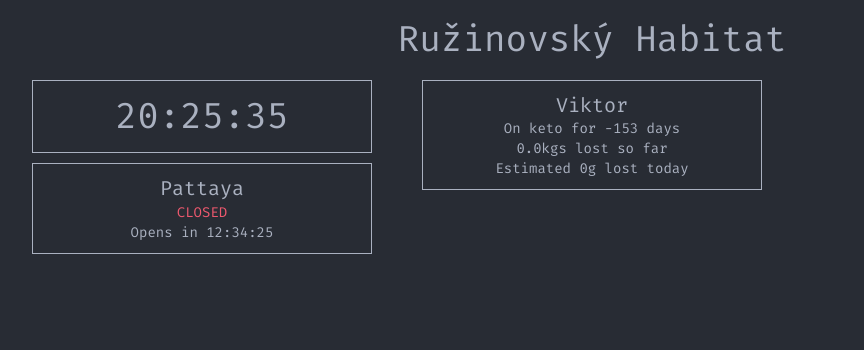
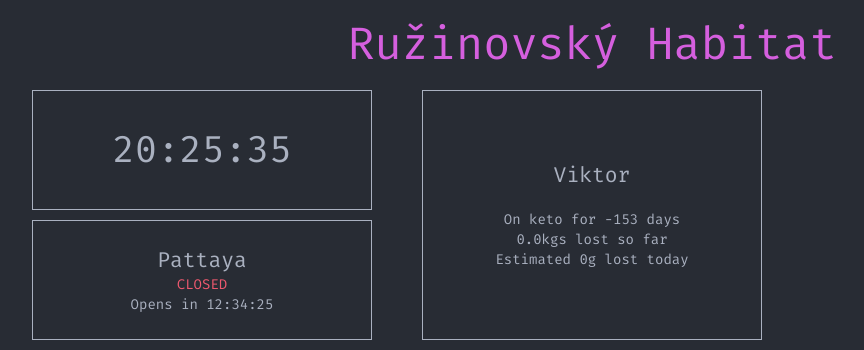
Before and after one commit to viktorsec/dashboard, a React (Create React App) app: page / in a window 1280 px wide. Shown: the top 350 px of the page, without its empty margins (48-912 px from the left). Built offline with nearby package versions, Linux system fonts and the light colour scheme; no server answers.

Commit message:
Improve layout

```diff
--- a/src/App.css
+++ b/src/App.css
@@ -3,14 +3,24 @@ body {
   background-color: #282c34;
   font-family: "Fira Mono", monospace; }
 
-.App {
+.app {
   color: #aab1c0;
   text-align: center; }
 
-.Module {
+.card {
   margin: 1rem;
   padding: 1rem;
-  border: #aab1c0 1px solid; }
+  border: #aab1c0 1px solid;
+  display: flex;
+  flex-direction: column;
+  align-items: center;
+  justify-content: center; }
+  .card.smallcard {
+    height: 12rem; }
+  .card.mediumcard {
+    height: 25rem; }
+  .card.largecard {
+    height: 38rem; }
 
 .redLabel {
   color: #EF596F; }
@@ -21,8 +31,14 @@ body {
 .blueLabel {
   color: #52adf2; }
 
+.purpleLabel {
+  color: #d55fde; }
+
 .large {
-  font-size: 20px; }
+  font-size: 16pt; }
 
 .extralarge {
-  font-size: 36px; }
+  font-size: 28pt; }
+
+h1.huge {
+  font-size: 34pt; }
--- a/src/App.js
+++ b/src/App.js
@@ -11,7 +11,7 @@ import './App.css'
 class App extends Component {
   render() {
     return (
-      <div className="App">
+      <div className="app">
         <Grid>
           <Row>
             <Header />
--- a/src/App.scss
+++ b/src/App.scss
@@ -14,8 +14,13 @@ $background: #282c34;
 
 $font-stack: 'Fira Mono', monospace;
 
-$large: 20px;
-$extra-large: 36px;
+$large: 16pt;
+$extra-large: 28pt;
+$huge: 34pt;
+
+$small-height: 12rem;
+$medium-height: $small-height * 2 + 1;
+$large-height: $small-height * 3 + 2;
 
 body {
   height: 100%;
@@ -23,15 +28,29 @@ body {
   font-family: $font-stack;
 }
 
-.App {
+.app {
   color: $default-text;
   text-align: center;
 }
 
-.Module {
+.card {
   margin: 1rem;
   padding: 1rem;
   border: $default-text 1px solid;
+  display: flex;
+  flex-direction: column;
+  align-items: center;
+  justify-content: center;
+
+  &.smallcard {
+    height: $small-height;
+  }
+  &.mediumcard {
+    height: $medium-height;
+  }
+  &.largecard {
+    height: $large-height;
+  }
 }
 
 .redLabel {
@@ -46,6 +65,10 @@ body {
   color: $blue;
 }
 
+.purpleLabel {
+  color: $purple;
+}
+
 .large {
   font-size: $large;
 }
@@ -53,3 +76,7 @@ body {
 .extralarge {
   font-size: $extra-large;
 }
+
+h1.huge {
+  font-size: $huge;
+}
--- a/src/components/Blockchain/Blockchain.js
+++ b/src/components/Blockchain/Blockchain.js
@@ -50,7 +50,7 @@ export default class Blockchain extends Component {
       : 'redLabel'
 
     return (
-      <div className="Module">
+      <div className={cx('card', 'largecard')}>
         <div style={{padding: '10px'}}>
           <div className="large">{name}</div>
           <div className={cx('large', priceClassName)}>${priceUsd}</div>
--- a/src/components/Clock/Clock.js
+++ b/src/components/Clock/Clock.js
@@ -29,7 +29,7 @@ export default class Clock extends Component {
 
   render() {
     return (
-      <div className={cx('Module', 'extralarge')}>
+      <div className={cx('card', 'smallcard', 'extralarge')}>
         {this.state.timeString}
       </div>
     )
--- a/src/components/Fitness/Fitness.js
+++ b/src/components/Fitness/Fitness.js
@@ -1,4 +1,5 @@
 import React, {Component} from 'react'
+import cx from 'classnames'
 import {Weight, Keto} from './Data'
 import moment from 'moment'
 
@@ -34,8 +35,9 @@ export default class Fitness extends Component {
     const {lostToday} = this.state
 
     return (
-      <div className="Module">
+      <div className={cx('card', 'mediumcard')}>
         <div className="large">{name}</div>
+        <br />
         On keto for {onKetoFor} days<br />
         {lostKgs}kgs lost so far<br />
         Estimated {lostToday}g lost today
--- a/src/components/Header/Header.js
+++ b/src/components/Header/Header.js
@@ -1,4 +1,5 @@
 import React, {Component} from 'react'
+import cx from 'classnames'
 import PropTypes from 'prop-types'
 
 export const propTypes = {
@@ -18,7 +19,9 @@ export default class Header extends Component {
 
   render() {
     return (
-      <h1>Ružinovský Habitat</h1>
+      <h1 className={cx('huge', 'purpleLabel')}>
+        Ružinovský Habitat
+      </h1>
     )
   }
 }
--- a/src/components/Pattaya/Pattaya.js
+++ b/src/components/Pattaya/Pattaya.js
@@ -1,5 +1,6 @@
 import React, {Component} from 'react'
 import moment from 'moment'
+import cx from 'classnames'
 import PropTypes from 'prop-types'
 import {BusinessHours} from './BusinessHours'
 
@@ -80,7 +81,7 @@ export default class Pattaya extends Component {
 
   render() {
     return (
-      <div className="Module">
+      <div className={cx('card', 'smallcard')}>
         <div className="large">Pattaya</div>
         {this.renderStatus()}
       </div>
--- a/src/components/Weather/Weather.js
+++ b/src/components/Weather/Weather.js
@@ -49,7 +49,7 @@ export default class Weather extends Component {
       const temperatureClassName = cx('extralarge', temperatureLabel)
 
       return (
-        <div className="Module">
+        <div className={cx('card', 'smallcard')}>
           <div className={temperatureClassName}>{temperature}°C</div>
           <div className="">
             <div>{location}</div>
```
